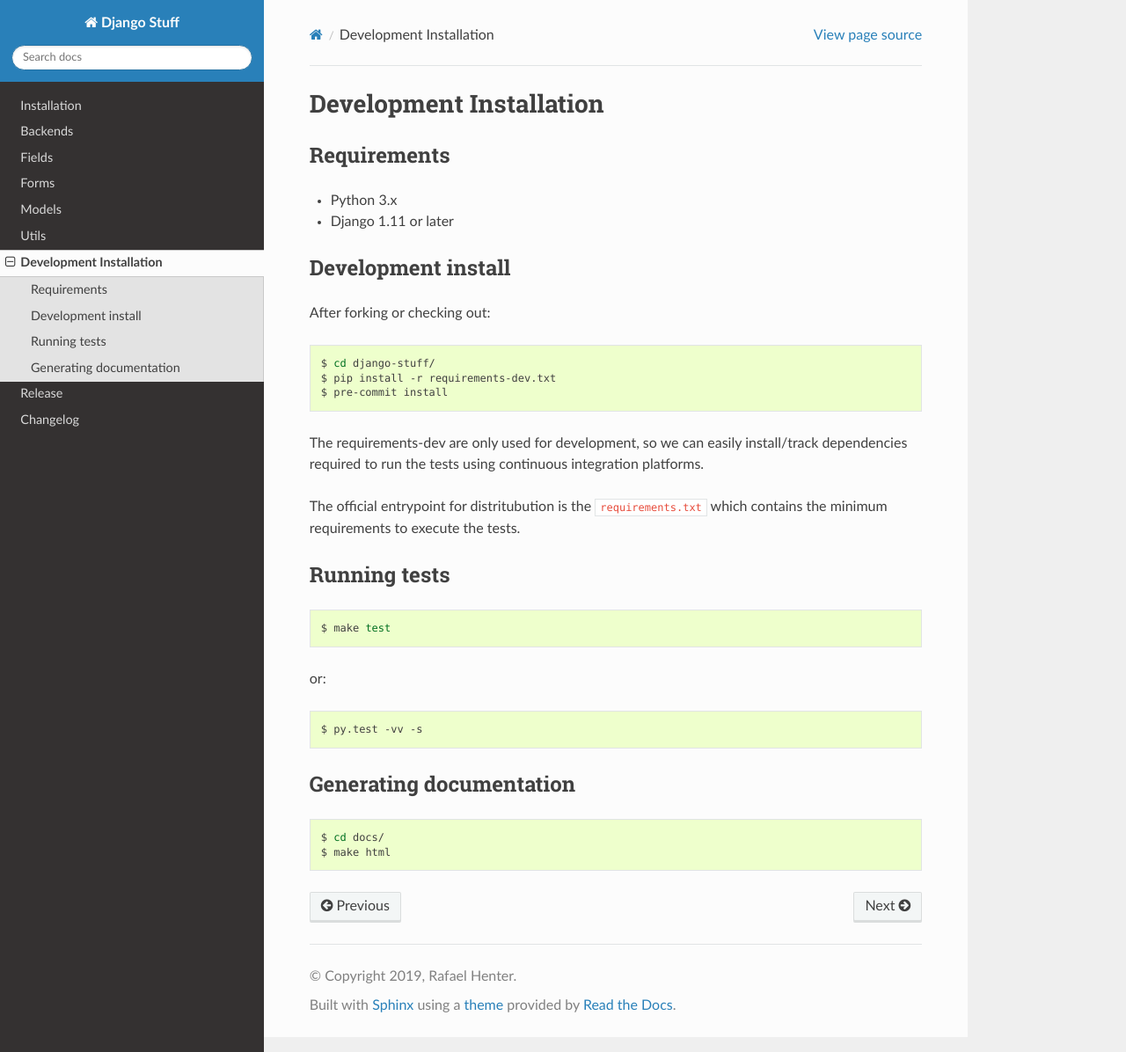
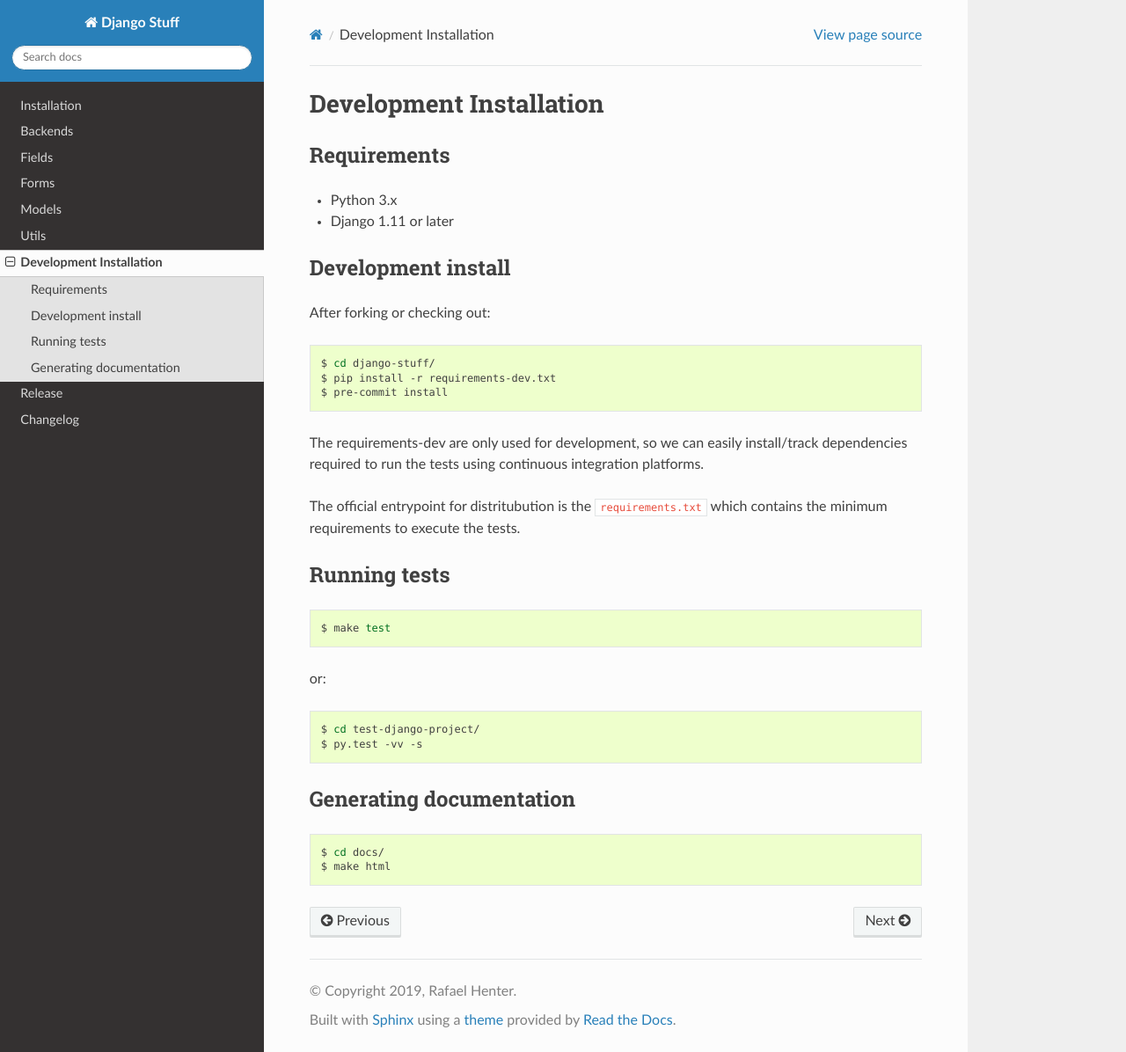
Before and after one commit to rhenter/django-stuff, a Sphinx documentation site: the page built from docs/source/development/installation.rst, in a window 1280 px wide and 1196 px high. Shown: the whole window at 88% size. Built offline with Sphinx 7.4.7 and the Read the Docs theme 2.0.0, drawn with Linux system fonts in a browser that asks for light colours; the version number could not be read and is left out.

Commit message:
Fix documentation: run tests

```diff
--- a/README.rst
+++ b/README.rst
@@ -5,8 +5,6 @@
 |PyPI latest| |PyPI Version| |PyPI License|  |CicleCI Status| |Coverage| |Docs|
 
 Django Stuff is a collection of tools and utilities to make your development with Django simpler.
-
-
 
 Requirements
 ============
--- a/docs/source/development/installation.rst
+++ b/docs/source/development/installation.rst
@@ -38,6 +38,7 @@
 
 .. code-block:: bash
 
+    $ cd test-django-project/
     $ py.test -vv -s
 
 Generating documentation
```
